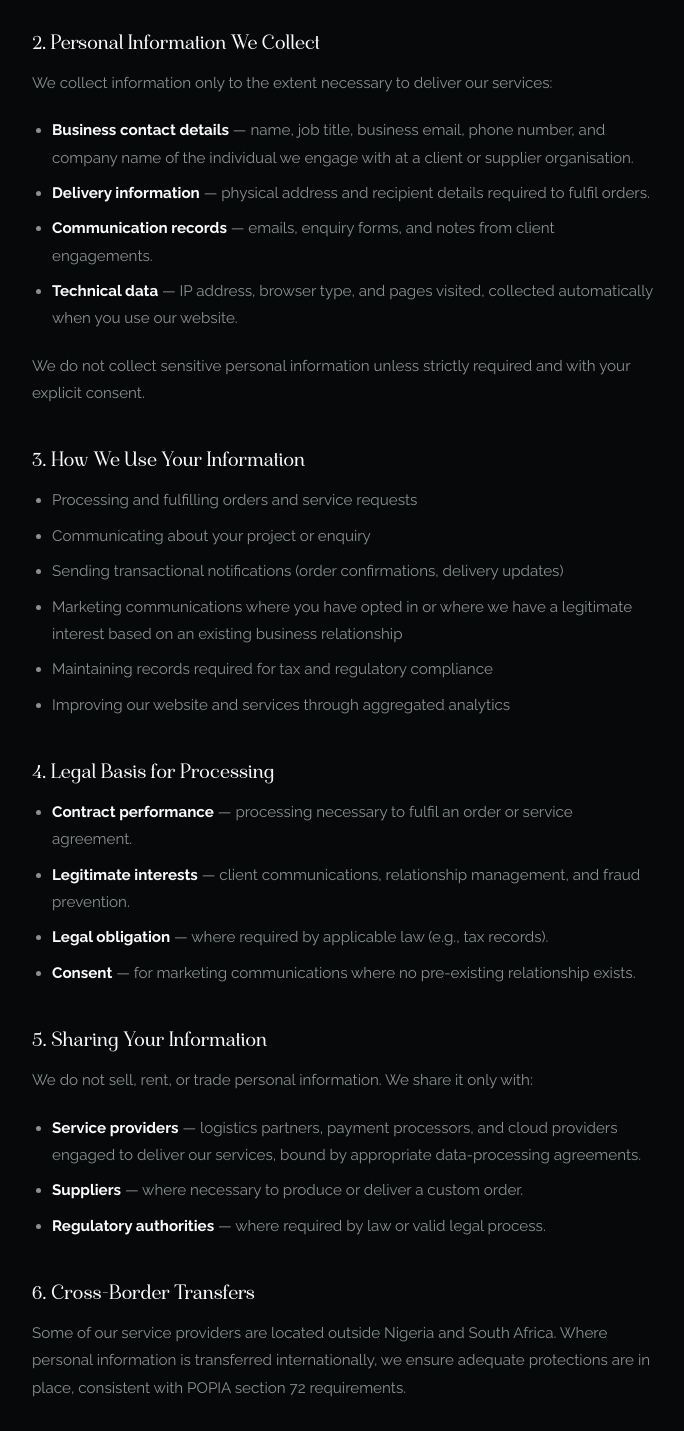
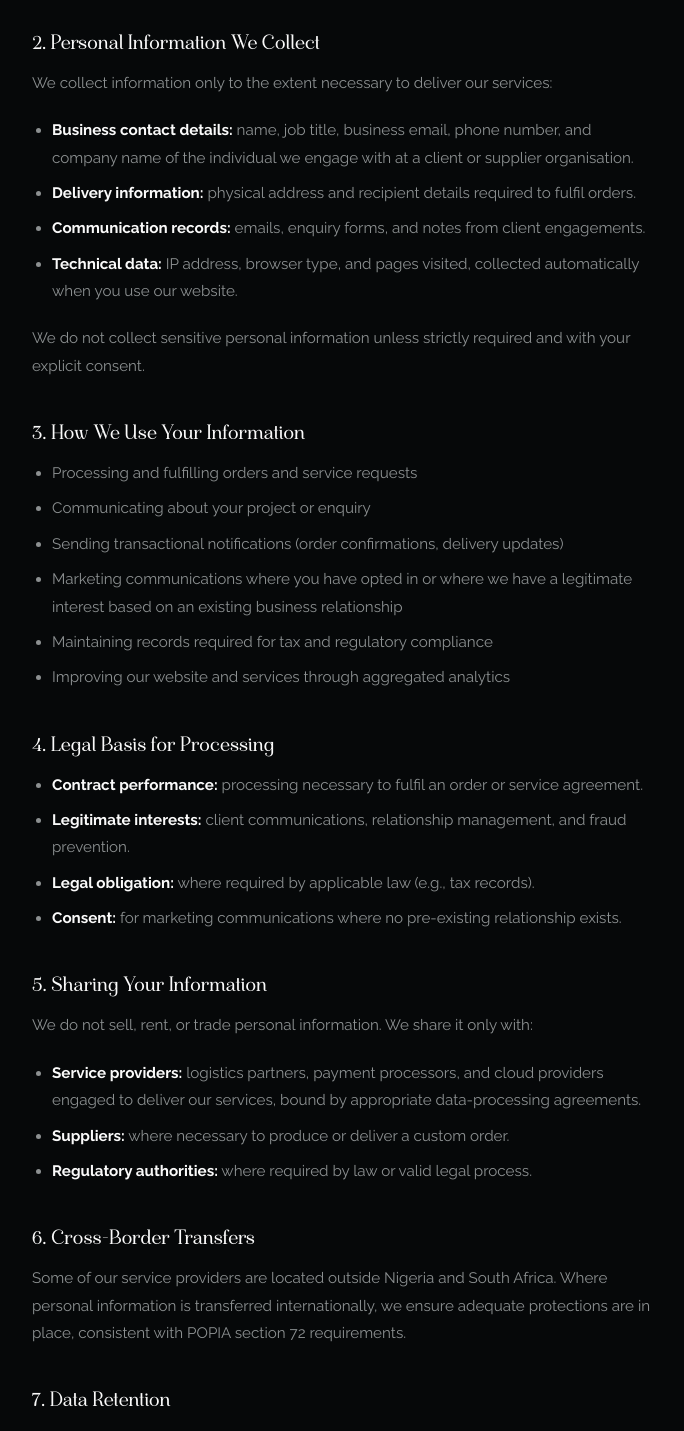
Before and after one commit to Edema-wxd/dplus, a Next.js app: page /privacy in a window 1280 px wide. Shown: the part 680-2111 px from the top of the page, without its empty margins (296-980 px from the left). Built offline with nearby package versions, Linux system fonts and the light colour scheme; a web font is replaced by a local one.

Commit message:
chore: update project status and README, improve content clarity across multiple components

```diff
--- a/src/app/(site)/portfolio/[id]/page.tsx
+++ b/src/app/(site)/portfolio/[id]/page.tsx
@@ -94,7 +94,7 @@ export default async function PortfolioDetailPage({
               <img
                 key={i}
                 src={img.url}
-                alt={img.alt || `${item.title} — image ${i + 2}`}
+                alt={img.alt || `${item.title} - image ${i + 2}`}
                 className="w-full rounded-xl object-cover aspect-[4/3] bg-muted"
               />
             ))}
--- a/src/app/(site)/privacy/page.tsx
+++ b/src/app/(site)/privacy/page.tsx
@@ -1,5 +1,5 @@
 export const metadata = {
-  title: "Privacy Policy — De-Sign Plus",
+  title: "Privacy Policy - De-Sign Plus",
 };
 
 export default function PrivacyPage() {
@@ -42,20 +42,20 @@ export default function PrivacyPage() {
           <p>We collect information only to the extent necessary to deliver our services:</p>
           <ul>
             <li>
-              <strong>Business contact details</strong> — name, job title,
+              <strong>Business contact details:</strong> name, job title,
               business email, phone number, and company name of the individual
               we engage with at a client or supplier organisation.
             </li>
             <li>
-              <strong>Delivery information</strong> — physical address and
+              <strong>Delivery information:</strong> physical address and
               recipient details required to fulfil orders.
             </li>
             <li>
-              <strong>Communication records</strong> — emails, enquiry forms,
+              <strong>Communication records:</strong> emails, enquiry forms,
               and notes from client engagements.
             </li>
             <li>
-              <strong>Technical data</strong> — IP address, browser type, and
+              <strong>Technical data:</strong> IP address, browser type, and
               pages visited, collected automatically when you use our website.
             </li>
           </ul>
@@ -76,18 +76,18 @@ export default function PrivacyPage() {
 
           <H2>4. Legal Basis for Processing</H2>
           <ul>
-            <li><strong>Contract performance</strong> — processing necessary to fulfil an order or service agreement.</li>
-            <li><strong>Legitimate interests</strong> — client communications, relationship management, and fraud prevention.</li>
-            <li><strong>Legal obligation</strong> — where required by applicable law (e.g., tax records).</li>
-            <li><strong>Consent</strong> — for marketing communications where no pre-existing relationship exists.</li>
+            <li><strong>Contract performance:</strong> processing necessary to fulfil an order or service agreement.</li>
+            <li><strong>Legitimate interests:</strong> client communications, relationship management, and fraud prevention.</li>
+            <li><strong>Legal obligation:</strong> where required by applicable law (e.g., tax records).</li>
+            <li><strong>Consent:</strong> for marketing communications where no pre-existing relationship exists.</li>
           </ul>
 
           <H2>5. Sharing Your Information</H2>
           <p>We do not sell, rent, or trade personal information. We share it only with:</p>
           <ul>
-            <li><strong>Service providers</strong> — logistics partners, payment processors, and cloud providers engaged to deliver our services, bound by appropriate data-processing agreements.</li>
-            <li><strong>Suppliers</strong> — where necessary to produce or deliver a custom order.</li>
-            <li><strong>Regulatory authorities</strong> — where required by law or valid legal process.</li>
+            <li><strong>Service providers:</strong> logistics partners, payment processors, and cloud providers engaged to deliver our services, bound by appropriate data-processing agreements.</li>
+            <li><strong>Suppliers:</strong> where necessary to produce or deliver a custom order.</li>
+            <li><strong>Regulatory authorities:</strong> where required by law or valid legal process.</li>
           </ul>
 
           <H2>6. Cross-Border Transfers</H2>
--- a/src/app/(site)/services/page.tsx
+++ b/src/app/(site)/services/page.tsx
@@ -6,7 +6,7 @@ const services = [
     icon: Gift,
     title: "Corporate Gifting",
     description:
-      "Premium, bespoke gifts curated for executive-level recipients. Handpicked items that leave lasting impressions at client meetings, year-end functions, and milestone events — sourced globally, delivered with Nigerian precision.",
+      "Premium, bespoke gifts curated for executive-level recipients. Handpicked items that leave lasting impressions at client meetings, year-end functions, and milestone events, sourced globally, delivered with Nigerian precision.",
   },
   {
     icon: Package,
@@ -18,7 +18,7 @@ const services = [
     icon: HardHat,
     title: "Workwear & PPE",
     description:
-      "Professional workwear and personal protective equipment branded with your company identity. Compliant, durable, and tailored to your sector — from construction and manufacturing to hospitality and healthcare.",
+      "Professional workwear and personal protective equipment branded with your company identity. Compliant, durable, and tailored to your sector, from construction and manufacturing to hospitality and healthcare.",
   },
   {
     icon: Palette,
@@ -85,7 +85,7 @@ export default function ServicesPage() {
                 Ready to start a project?
               </h2>
               <p className="font-raleway text-muted-foreground text-sm sm:text-base">
-                Tell us what you need — we&apos;ll handle the rest.
+                Tell us what you need, we&apos;ll handle the rest.
               </p>
             </div>
             <Link
--- a/src/app/(site)/terms-of-service/page.tsx
+++ b/src/app/(site)/terms-of-service/page.tsx
@@ -1,5 +1,5 @@
 export const metadata = {
-  title: "Terms of Service — De-Sign Plus",
+  title: "Terms of Service - De-Sign Plus",
 };
 
 export default function TermsPage() {
--- a/src/app/admin/layout.tsx
+++ b/src/app/admin/layout.tsx
@@ -3,6 +3,8 @@ import { redirect } from "next/navigation";
 import { Toaster } from "@/components/ui/sonner";
 import { SidebarNav } from "@/components/admin/SidebarNav";
 import { getNewOrderCount } from "@/lib/orders";
+
+export const dynamic = "force-dynamic";
 
 export default async function AdminLayout({
   children,
--- a/src/app/api/contact/route.ts
+++ b/src/app/api/contact/route.ts
@@ -67,7 +67,7 @@ async function sendNotification(data: ContactPayload): Promise<void> {
   const resendKey = process.env.RESEND_API_KEY;
 
   const html = `
-    <h2>New Project Inquiry — De-Sign Plus</h2>
+    <h2>New Project Inquiry - De-Sign Plus</h2>
     <table cellpadding="6" style="border-collapse:collapse;font-family:sans-serif;font-size:14px">
       <tr><td><strong>Name</strong></td><td>${esc(data.name)}</td></tr>
       <tr><td><strong>Email</strong></td><td>${esc(data.email)}</td></tr>
@@ -103,7 +103,7 @@ async function sendNotification(data: ContactPayload): Promise<void> {
       from: "notifications@de-signplus.com",
       to: "hello@de-signplus.com",
       reply_to: data.email,
-      subject: `New Inquiry from ${data.name}${data.company ? ` — ${data.company}` : ""}`,
+      subject: `New Inquiry from ${data.name}${data.company ? ` - ${data.company}` : ""}`,
       html,
     }),
   });
--- a/src/components/contact/Contact.tsx
+++ b/src/components/contact/Contact.tsx
@@ -130,7 +130,7 @@ function Contact() {
             <GiPaperPlane className="text-black" />
           </div>
           <h2 className="font-sarlotte text-4xl text-foreground font-normal tracking-tight">
-            Thank you — we&apos;ll be in touch
+            Thank you, we&apos;ll be in touch
           </h2>
           <p className="text-muted-foreground font-raleway font-light max-w-md leading-relaxed">
             Your inquiry has been received. Our team will review your requirements
@@ -145,13 +145,13 @@ function Contact() {
     {
       icon: <GiMailbox className=" text-2xl text-dsp-green" />,
       label: "Email",
-      value: "hello@de-signplus.com",
+      value: "support@de-signplus.com",
       bgColor: "bg-blue-400",
     },
     {
       icon: <FaWhatsapp className=" text-2xl text-black" />,
       label: "WhatsApp",
-      value: "+234 812 345 6789",
+      value: "+2349125120020",
       bgColor: "bg-green-400",
     },
     {
--- a/src/components/home/CTA.tsx
+++ b/src/components/home/CTA.tsx
@@ -47,7 +47,7 @@ export default function CTA() {
           {/* Body — shorter on mobile */}
           <p className="font-raleway text-sm sm:text-base lg:text-lg text-muted-foreground leading-[1.7] max-w-[30ch] sm:max-w-sm lg:max-w-2xl mb-8 lg:mb-10">
             Whether you need the perfect corporate gift, a luxury brand
-            experience, or a bespoke partnership strategy — we make it happen.
+            experience, or a bespoke partnership strategy, we make it happen.
           </p>
 
           {/* CTAs — full-width stacked on mobile, inline on sm+ */}
--- a/src/components/home/Footer.tsx
+++ b/src/components/home/Footer.tsx
@@ -71,7 +71,7 @@ export default function Footer() {
             </div>
 
             <p className="font-raleway text-sm text-muted-foreground leading-relaxed text-center lg:text-left max-w-[28ch] mb-6">
-              Nigeria&apos;s luxury curation house — crafting experiences that
+              Nigeria&apos;s luxury curation house, crafting experiences that
               close deals and forge lasting partnerships.
             </p>
 
@@ -117,11 +117,11 @@ export default function Footer() {
             </h3>
             <div className="space-y-3 font-raleway text-sm text-center lg:text-left">
               <a
-                href="tel:+15551234567"
+                href="tel:+2349125120020"
                 className="inline-flex items-center gap-2 text-muted-foreground hover:text-foreground active:text-foreground transition-colors duration-200 justify-center lg:justify-start"
               >
                 <span className="w-1.5 h-1.5 rounded-full bg-dsp-yellow flex-shrink-0" />
-                +1 (555) 123-4567
+                +234 912 512 0020
               </a>
               <br />
               <a
@@ -162,7 +162,9 @@ export default function Footer() {
                       setSubState("done");
                     } else {
                       const data = await res.json().catch(() => ({}));
-                      setSubError(data.error ?? "Something went wrong. Please try again.");
+                      setSubError(
+                        data.error ?? "Something went wrong. Please try again.",
+                      );
                       setSubState("error");
                     }
                   } catch {
@@ -177,14 +179,19 @@ export default function Footer() {
                   value={email}
                   onChange={(e) => {
                     setEmail(e.target.value);
-                    if (subState === "error") { setSubState("idle"); setSubError(""); }
+                    if (subState === "error") {
+                      setSubState("idle");
+                      setSubError("");
+                    }
                   }}
                   placeholder="Your email address"
                   required
                   className={`w-full px-4 py-3 bg-foreground/5 border rounded-lg text-sm text-foreground placeholder:text-muted-foreground/50 focus:outline-none transition-colors duration-200 ${subState === "error" ? "border-red-400 focus:border-red-400" : "border-border focus:border-foreground/30"}`}
                 />
                 {subError && (
-                  <p className="text-xs text-red-400 font-raleway">{subError}</p>
+                  <p className="text-xs text-red-400 font-raleway">
+                    {subError}
+                  </p>
                 )}
                 <button
                   type="submit"
--- a/src/components/home/Hero.tsx
+++ b/src/components/home/Hero.tsx
@@ -83,7 +83,7 @@ function Hero() {
             animate={isLoaded ? "visible" : "hidden"}
             className="font-raleway text-sm leading-[1.75] text-muted-foreground max-w-[30ch] pl-4"
           >
-            Nigeria&apos;s luxury curation house — sourcing global craftsmanship to build brand experiences that close deals and forge lasting partnerships.
+            Nigeria&apos;s luxury curation house, sourcing global craftsmanship to build brand experiences that close deals and forge lasting partnerships.
           </motion.p>
         </div>
 
--- a/src/components/home/Services.tsx
+++ b/src/components/home/Services.tsx
@@ -18,7 +18,7 @@ const services = [
   {
     numeral: "II",
     title: "Premium Brand Development",
-    desc: "Complete luxury brand identity that resonates with affluent markets — crafting visual narratives that position your company as the pinnacle of excellence.",
+    desc: "Complete luxury brand identity that resonates with affluent markets, crafting visual narratives that position your company as the pinnacle of excellence.",
     icon: Palette,
     textColor: "text-dsp-red",
     bgColor: "bg-dsp-red/10",
```
Also changed, not shown: 2 other files (tests, documents, lock files or other folders).
